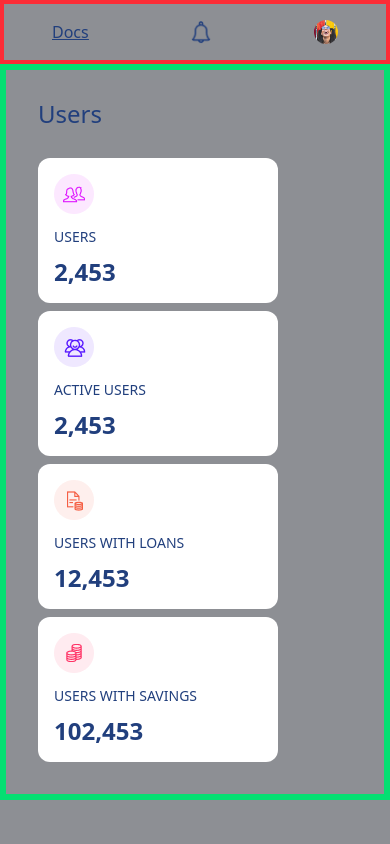
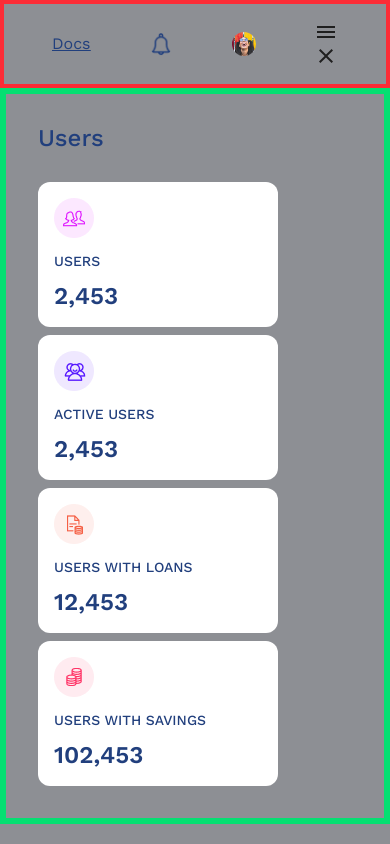
Before and after one commit to TaiwoSaidat/finloop-app, a Next.js app: page /dashboard in a window 390 px wide. Built offline with nearby package versions, Linux system fonts and the light colour scheme.

Commit message:
ui/ add font

```diff
--- a/src/app/globals.css
+++ b/src/app/globals.css
@@ -1,4 +1,5 @@
 @import "tailwindcss";
+/* @import url("https://fonts.googleapis.com/css2?family=Manufacturing+Consent&display=swap"); */
 
 @layer base {
   * {
@@ -14,6 +15,7 @@
   /* --foreground: #0a0a0a; */
   --background: #32353f8d;
   --foreground: #213f7d;
+  /* --font-sans: var(--font-michroma) */
   /* --background: #39cdcc; */
   /* --background: #7fe0e0; */
 }
@@ -21,8 +23,9 @@
 @theme inline {
   --color-background: var(--background);
   --color-foreground: var(--foreground);
-  --font-sans: var(--font-geist-sans);
-  --font-mono: var(--font-geist-mono);
+  /* --font-sans: var(--font-geist-sans);
+  --font-mono: var(--font-geist-mono); */
+  /* --font-sans: var(--font-michroma) */
 }
 
 html,
@@ -34,15 +37,14 @@ body {
 body {
   background: var(--background);
   color: var(--foreground);
-  /* font-family: Arial, Helvetica, sans-serif; */
+  font-family: var(--font-work-sans), sans-serif;
 }
-
 
 @theme {
   --color-blue-dark: #213f7d;
   --color-blue-light: #39cdcc;
   --color-blue-lighter: #7fe0e0;
-  --color-user-card:#fff;
+  --color-user-card: #fff;
 }
 
 @layer utilities {
@@ -84,7 +86,7 @@ body {
   }
 
   .small-12 {
-    @apply text-[12px] font-[500] leading-[100%]
+    @apply text-[12px] font-[500] leading-[100%];
   }
 
   .small-16 {
--- a/src/app/layout.tsx
+++ b/src/app/layout.tsx
@@ -1,23 +1,21 @@
 import type { Metadata } from "next";
-import { Geist, Geist_Mono } from "next/font/google";
-import { Roboto } from "next/font/google";
+import { Work_Sans, Poppins, Geist, Geist_Mono } from "next/font/google";
 import "./globals.css";
 
-const geistSans = Geist({
-  variable: "--font-geist-sans",
-  subsets: ["latin"],
-});
+const workSans = Work_Sans({
+  subsets: ['latin'],
+  variable: '--font-work-sans',
+})
 
-const geistMono = Geist_Mono({
-  variable: "--font-geist-mono",
-  subsets: ["latin"],
-});
+// const geistSans = Geist({
+//   variable: "--font-geist-sans",
+//   subsets: ["latin"],
+// });
 
-const roboto = Roboto({
-  weight: '400',
-  variable: '--font-roboto-sans',
-  subsets:['latin']
-})
+// const geistMono = Geist_Mono({
+//   variable: "--font-geist-mono",
+//   subsets: ["latin"],
+// });
 
 export const metadata: Metadata = {
   title: "Finloop",
@@ -33,8 +31,8 @@ export default function RootLayout({
   return (
     <html lang="en">
       <body
-      className={`${geistSans.variable} ${geistMono.variable} ${roboto.variable} antialiased`}
-      // className={`${roboto.variable} antialised` }
+        // className={`${geistSans.variable} ${geistMono.variable} antialiased`}
+        className={workSans.variable}
       >
         {children}
       </body>
--- a/src/app/ui/dashboardui/DashboardHeader/DashboardHeader.tsx
+++ b/src/app/ui/dashboardui/DashboardHeader/DashboardHeader.tsx
@@ -56,6 +56,27 @@ const DashboardHeader = () => {
             <p className="hidden md:block">Adedeji</p>
             <IoIosArrowDown className="hidden md:block" />
           </div>
+
+          <div className="md:hidden lg:hidden">
+            <svg
+              xmlns="http://www.w3.org/2000/svg"
+              height="24px"
+              viewBox="0 -960 960 960"
+              width="24px"
+              fill="#1f1f1f"
+            >
+              <path d="M120-240v-80h720v80H120Zm0-200v-80h720v80H120Zm0-200v-80h720v80H120Z" />
+            </svg>
+            <svg
+                        xmlns="http://www.w3.org/2000/svg"
+                        height="24px"
+                        viewBox="0 -960 960 960"
+                        width="24px"
+                        fill="#1f1f1f"
+                      >
+                        <path d="m256-200-56-56 224-224-224-224 56-56 224 224 224-224 56 56-224 224 224 224-56 56-224-224-224 224Z" />
+                      </svg>
+          </div>
         </div>
         {/* </div> */}
 
--- a/src/components/FormComponents/LoginForm.tsx
+++ b/src/components/FormComponents/LoginForm.tsx
@@ -8,6 +8,12 @@ import * as yup from "yup";
 import { useForm } from "react-hook-form";
 import { IFormInput } from "@/types/dashboard";
 import { useRouter } from "next/navigation";
+import { Roboto, Michroma } from "next/font/google";
+
+const roboto = Roboto({
+  subsets: ["latin"],
+  weight:['400']
+});
 
 const schema = yup.object().shape({
   email: yup.string().email("invalid email").required("email is required"),
@@ -44,7 +50,7 @@ const LogInForm = () => {
         </div>
 
         {/* right side */}
-        <div className=" px-10 py-6 rounded-2xl space-y-8">
+        <div className={`${roboto.className} px-10 py-6 rounded-2xl space-y-8`}>
           <div className="text-blue-dark space-y-4 py-6">
             <h3 className=" large-40 ">Welcome!</h3>
             <p className=" regular-20 ">Enter details to login.</p>
--- a/src/components/HomeComponent/Header.tsx
+++ b/src/components/HomeComponent/Header.tsx
@@ -2,12 +2,20 @@ import React from "react";
 import Image from "next/image";
 import logo from "../../assets/logo.png";
 import Link from "next/link";
+import { Roboto, Michroma } from "next/font/google";
 
+const roboto = Michroma({
+  subsets: ["latin"],
+  weight:['400']
+});
 const Header = () => {
   return (
     <>
       {/* m-12 p-6 h-screen gap-12 md:gap-22 lg:gap-24 */}
-      <div className="flex mx-4 md:mx-12 lg:mx-14 gap-4 py-6 ">
+      <div
+        className={`${roboto.className} flex mx-4 md:mx-12 lg:mx-14 gap-4 py-6 `}
+        // className= 'flex mx-4 md:mx-12 lg:mx-14 gap-4 py-6'
+      >
         <Link href="/">
           <Image src={logo} alt="" className=" w-6 md:w-8 lg:w-12" />
         </Link>
```
